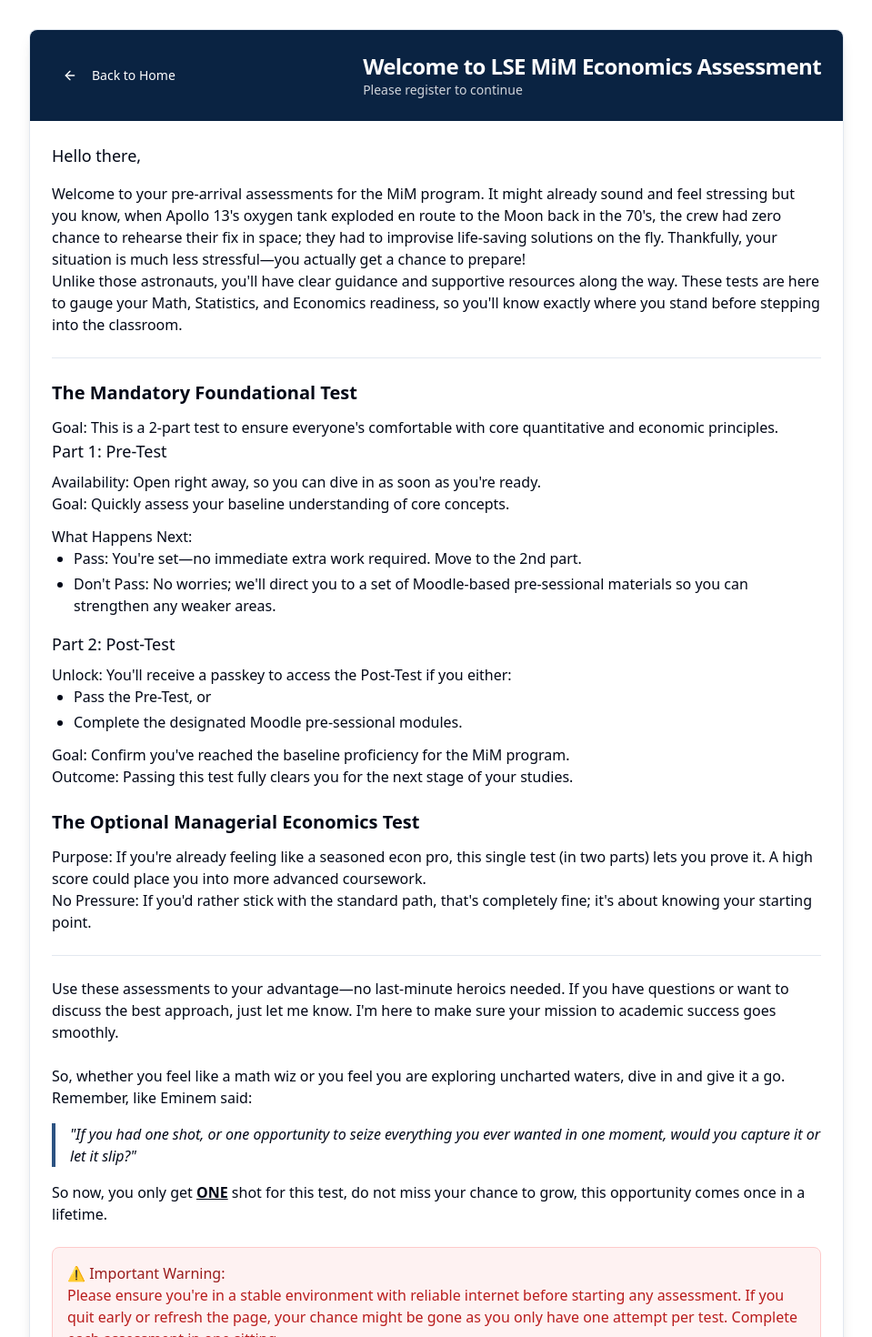
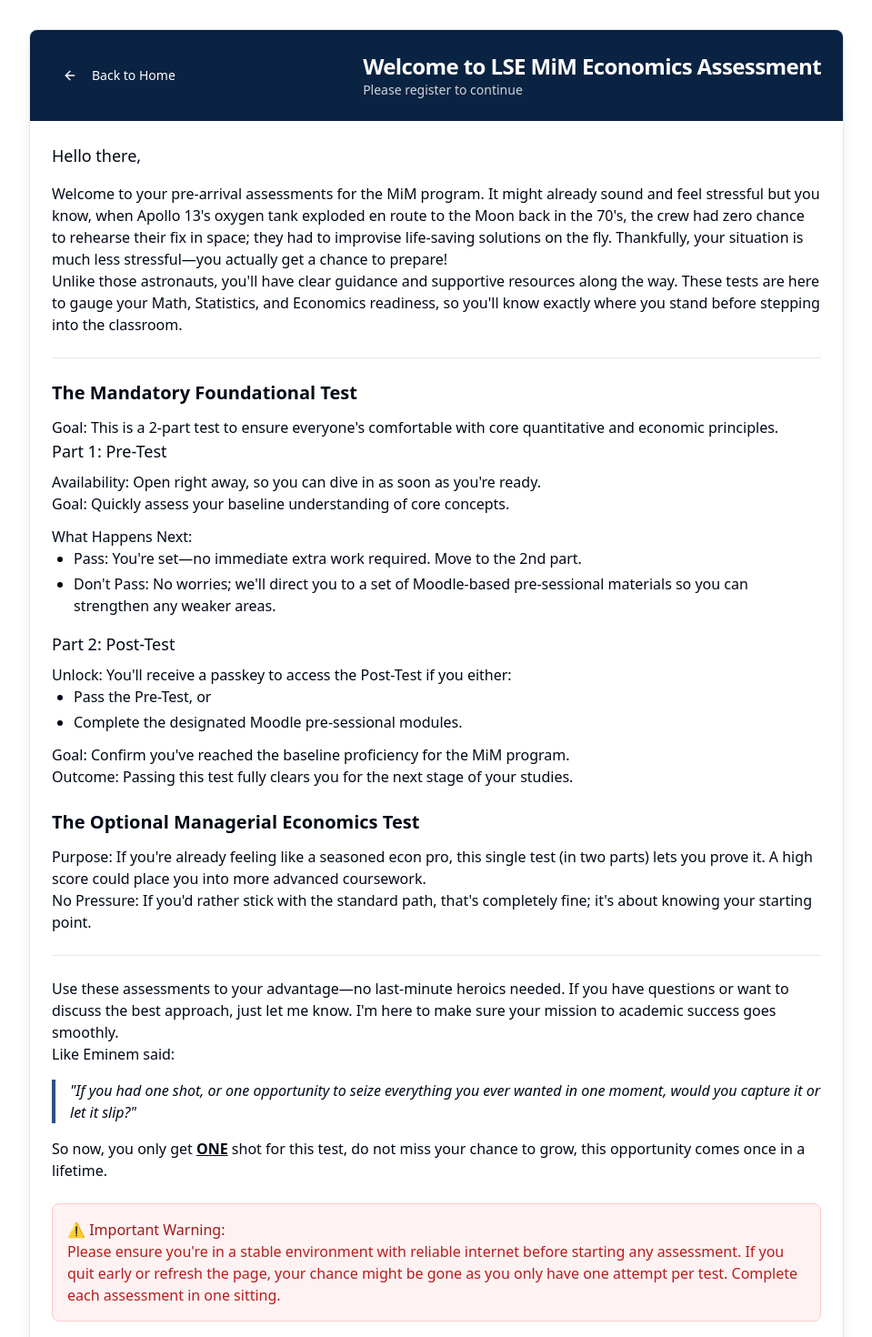
Before and after one commit to LazarosAntonios/GMiM-Econ-Assessment, a React (Vite) app: page /student in a window 1280 px wide. Shown: the top 1470 px of the page at 91% size, without its empty margins (160-1119 px from the left). Built offline with nearby package versions, Linux system fonts and the light colour scheme.

Commit message:
Remove unnecessary text
Remove a sentence from the IntroMessage component.

```diff
--- a/src/components/IntroMessage.tsx
+++ b/src/components/IntroMessage.tsx
@@ -1,4 +1,3 @@
-
 import React from 'react';
 import { Button } from "@/components/ui/button";
 import { Card, CardContent, CardDescription, CardFooter, CardHeader, CardTitle } from "@/components/ui/card";
@@ -8,8 +7,8 @@ import { Separator } from '@/components/ui/separator';
 import { useNavigate } from 'react-router-dom';
 
 interface IntroMessageProps {
-  studentInfo?: StudentInfo; // Make studentInfo optional
-  onContinue?: () => void; // Make onContinue optional
+  studentInfo?: StudentInfo;
+  onContinue?: () => void;
 }
 
 const IntroMessage: React.FC<IntroMessageProps> = ({ studentInfo, onContinue }) => {
@@ -40,7 +39,7 @@ const IntroMessage: React.FC<IntroMessageProps> = ({ studentInfo, onContinue })
         <div className="prose max-w-none">
           <p className="text-lg font-medium mb-4">Hello there,</p>
 
-          <p>Welcome to your pre-arrival assessments for the MiM program. It might already sound and feel stressing but you know, when Apollo 13's oxygen tank exploded en route to the Moon back in the 70's, the crew had zero chance to rehearse their fix in space; they had to improvise life-saving solutions on the fly. Thankfully, your situation is much less stressful—you actually get a chance to prepare!</p>
+          <p>Welcome to your pre-arrival assessments for the MiM program. It might already sound and feel stressful but you know, when Apollo 13's oxygen tank exploded en route to the Moon back in the 70's, the crew had zero chance to rehearse their fix in space; they had to improvise life-saving solutions on the fly. Thankfully, your situation is much less stressful—you actually get a chance to prepare!</p>
 
           <p>Unlike those astronauts, you'll have clear guidance and supportive resources along the way. These tests are here to gauge your Math, Statistics, and Economics readiness, so you'll know exactly where you stand before stepping into the classroom.</p>
 
@@ -77,7 +76,7 @@ const IntroMessage: React.FC<IntroMessageProps> = ({ studentInfo, onContinue })
 
           <p>Use these assessments to your advantage—no last-minute heroics needed. If you have questions or want to discuss the best approach, just let me know. I'm here to make sure your mission to academic success goes smoothly.</p>
 
-          <p className="mt-6">So, whether you feel like a math wiz or you feel you are exploring uncharted waters, dive in and give it a go. Remember, like Eminem said:</p>
+          <p>Like Eminem said:</p>
 
           <blockquote className="border-l-4 border-econ-accent pl-4 italic my-4">
             "If you had one shot, or one opportunity to seize everything you ever wanted in one moment, would you capture it or let it slip?"
```
